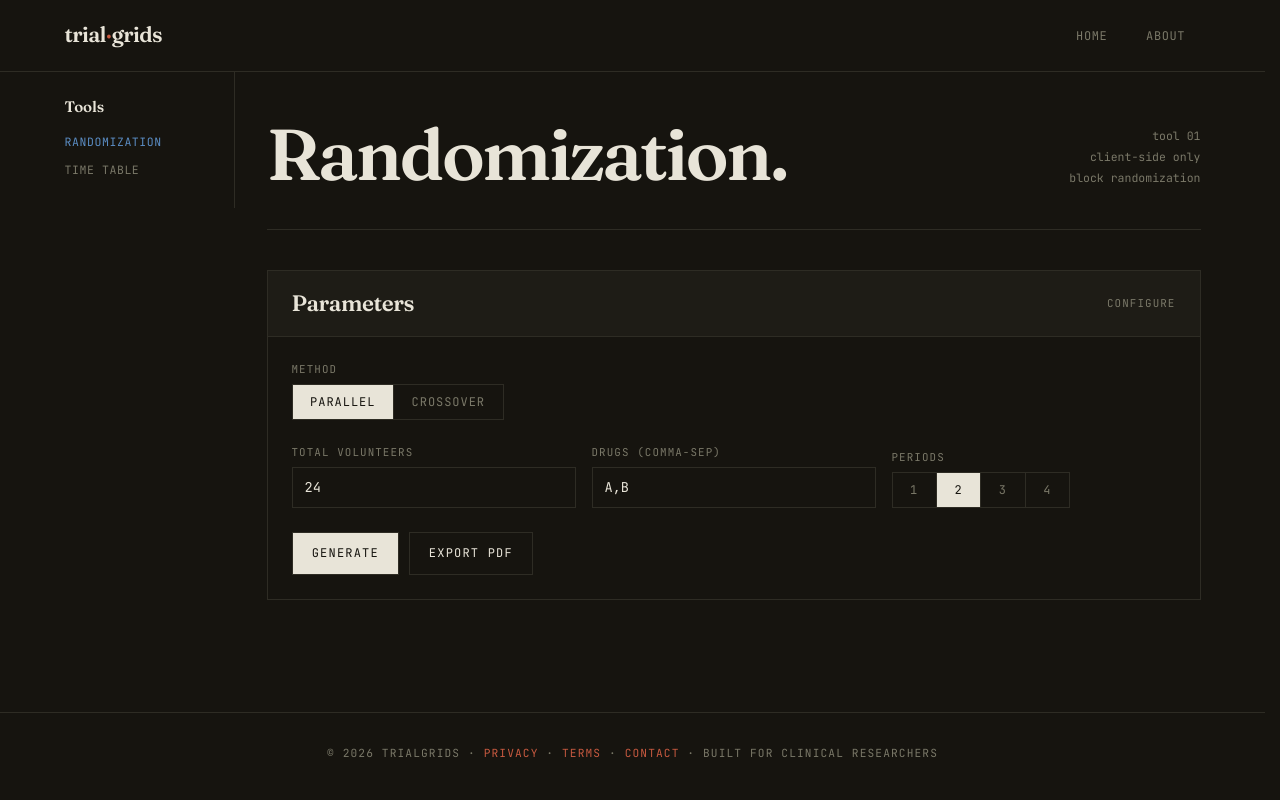
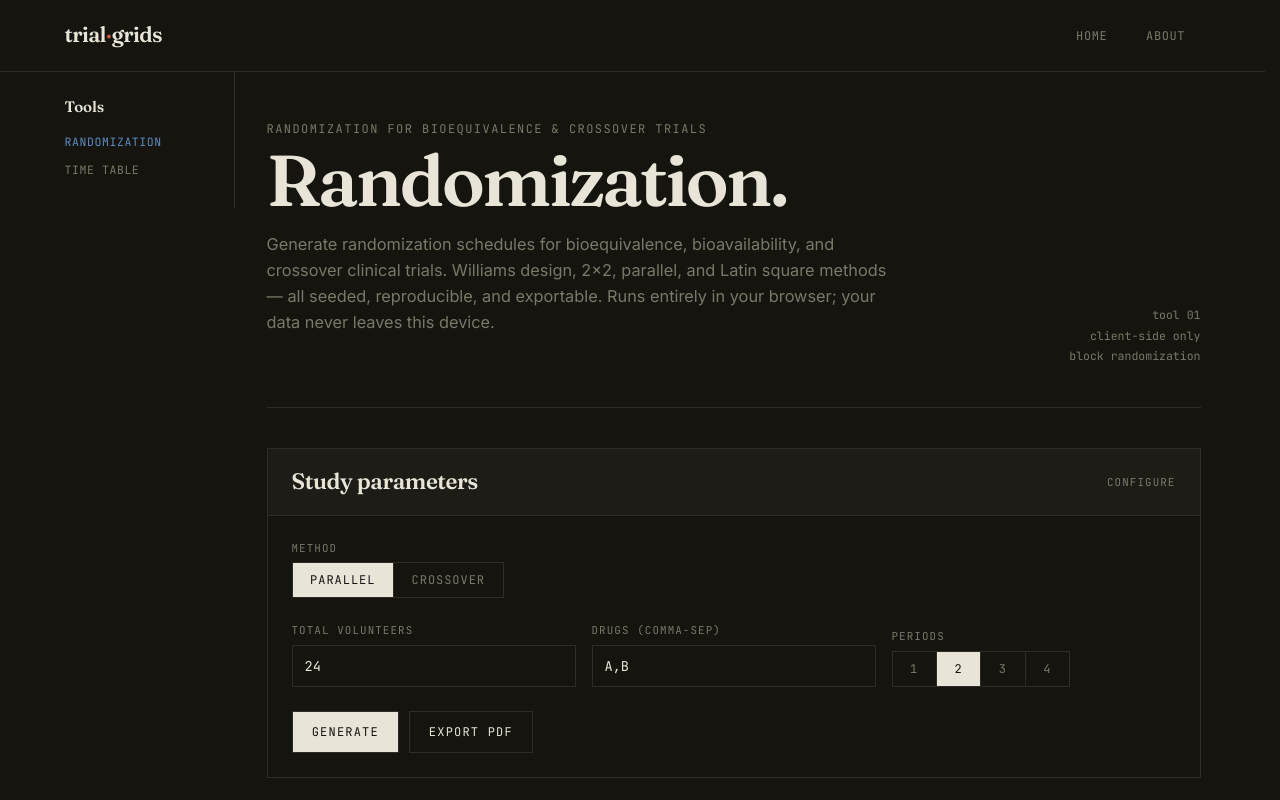
Before and after one commit to mehmetsahin-tr/trialgrid, a Next.js app: page /tools/randomization in a window 1280 px wide. Shown: the top 800 px of the page. Built offline with nearby package versions, Linux system fonts and the light colour scheme.

Commit message:
Add editorial intro with BE/BA keywords on randomization page

```diff
--- a/app/globals.css
+++ b/app/globals.css
@@ -46,7 +46,8 @@ main { flex: 1; min-width: 0; padding: 3rem 0 5rem 2rem; }
 .hero h1 em { font-style: italic; color: var(--accent); }
 .hero .meta { text-align: right; font-family: var(--font-jetbrains-mono), monospace; font-size: .72rem; color: var(--muted); line-height: 1.8; }
 
-.lede { max-width: 60ch; margin-bottom: 2rem; color: var(--muted); font-size: 1.02rem; }
+.eyebrow { font-family: var(--font-jetbrains-mono), monospace; font-size: .75rem; text-transform: uppercase; letter-spacing: .12em; color: var(--muted); margin-bottom: .5rem; }
+.lede { max-width: 62ch; margin-top: 1rem; margin-bottom: 2rem; color: var(--muted); font-size: 1.02rem; line-height: 1.6; }
 
 /* Panel */
 .panel { border: 1px solid var(--rule); background: var(--paper); margin-bottom: 2rem; }
--- a/app/tools/randomization/page.tsx
+++ b/app/tools/randomization/page.tsx
@@ -165,7 +165,15 @@ export default function RandomizationPage() {
   return (
     <main>
       <div className="hero">
-        <h1>Randomization.</h1>
+        <div>
+          <p className="eyebrow">
+            Randomization for bioequivalence &amp; crossover trials
+          </p>
+          <h1>Randomization.</h1>
+          <p className="lede">
+            Generate randomization schedules for bioequivalence, bioavailability, and crossover clinical trials. Williams design, 2×2, parallel, and Latin square methods — all seeded, reproducible, and exportable. Runs entirely in your browser; your data never leaves this device.
+          </p>
+        </div>
         <div className="meta">
           tool 01
           <br />
@@ -177,7 +185,7 @@ export default function RandomizationPage() {
 
       <div className="panel">
         <div className="panel-head">
-          <h2>Parameters</h2>
+          <h2>Study parameters</h2>
           <span className="tag">configure</span>
         </div>
         <div className="panel-body">
```
